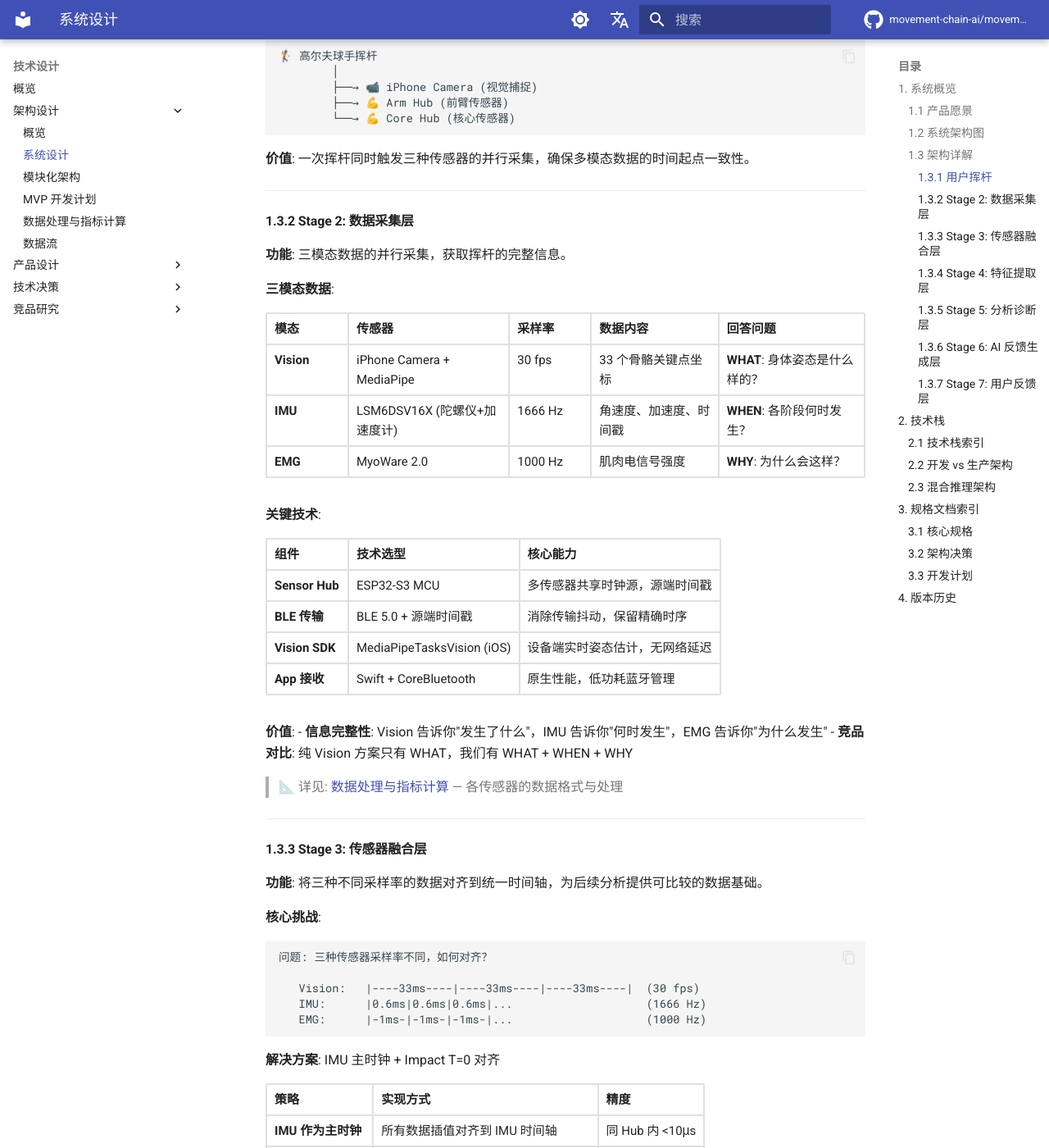
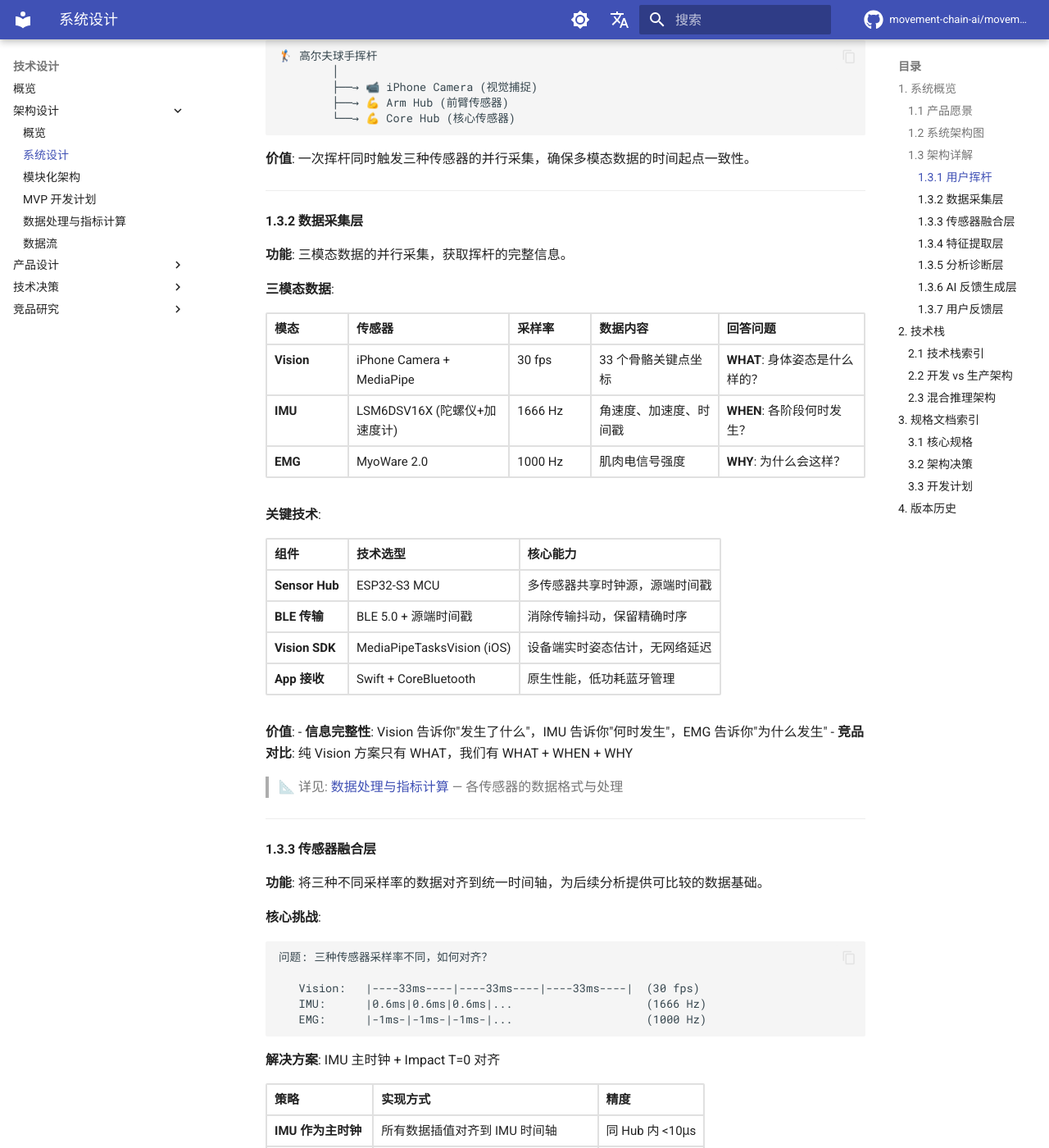
Before and after one commit to movement-chain-ai/movement-chain-docs, an MkDocs documentation site: the page built from docs/zh/design/architecture/system-design.md, in a window 1280 px wide and 1400 px high, scrolled down 4099 px. Shown: the whole window at 82% size. Built offline with MkDocs 1.6.1 and Material for MkDocs 9.7.7, drawn with Linux system fonts in a browser that asks for light colours; comment, search, counter and statistics services are not loaded; the version menu is left out; some of the changed text lies outside the part shown.

Commit message:
docs: 简化 system-design.md 章节标题
移除 "Stage X:" 前缀，标题更简洁。

🤖 Generated with [Claude Code](https://claude.com/claude-code)

Co-Authored-By: Claude Opus 4.5 <noreply@anthropic.com>

```diff
--- a/docs/zh/design/architecture/system-design.md
+++ b/docs/zh/design/architecture/system-design.md
@@ -211,7 +211,7 @@
 
 ---
 
-#### 1.3.2 Stage 2: 数据采集层 {#stage-2}
+#### 1.3.2 数据采集层 {#stage-2}
 
 **功能**: 三模态数据的并行采集，获取挥杆的完整信息。
 
@@ -240,7 +240,7 @@
 
 ---
 
-#### 1.3.3 Stage 3: 传感器融合层 {#stage-3}
+#### 1.3.3 传感器融合层 {#stage-3}
 
 **功能**: 将三种不同采样率的数据对齐到统一时间轴，为后续分析提供可比较的数据基础。
 
@@ -277,7 +277,7 @@
 
 ---
 
-#### 1.3.4 Stage 4: 特征提取层 {#stage-4}
+#### 1.3.4 特征提取层 {#stage-4}
 
 **功能**: 从原始传感器数据中提取 12 个标准化的生物力学指标，将"原始波形"转换为"可分析数值"。
 
@@ -316,7 +316,7 @@
 
 ---
 
-#### 1.3.5 Stage 5: 分析诊断层 {#stage-5}
+#### 1.3.5 分析诊断层 {#stage-5}
 
 **功能**: 基于 12 个指标，执行规则引擎诊断和因果归因分析。这是系统的**核心差异化能力**。
 
@@ -375,7 +375,7 @@ Address → Takeaway → Backswing → Top → Downswing → Impact → Follow-t
 
 ---
 
-#### 1.3.6 Stage 6: AI 反馈生成层 {#stage-6}
+#### 1.3.6 AI 反馈生成层 {#stage-6}
 
 **功能**: 将结构化的诊断结果转换为自然语言的教练反馈。
 
@@ -436,7 +436,7 @@ LLM 输出:
 
 ---
 
-#### 1.3.7 Stage 7: 用户反馈层 {#stage-7}
+#### 1.3.7 用户反馈层 {#stage-7}
 
 **功能**: 将 AI 生成的反馈通过多种模态呈现给用户，确保挥杆后 <500ms 内收到反馈。
 
```
